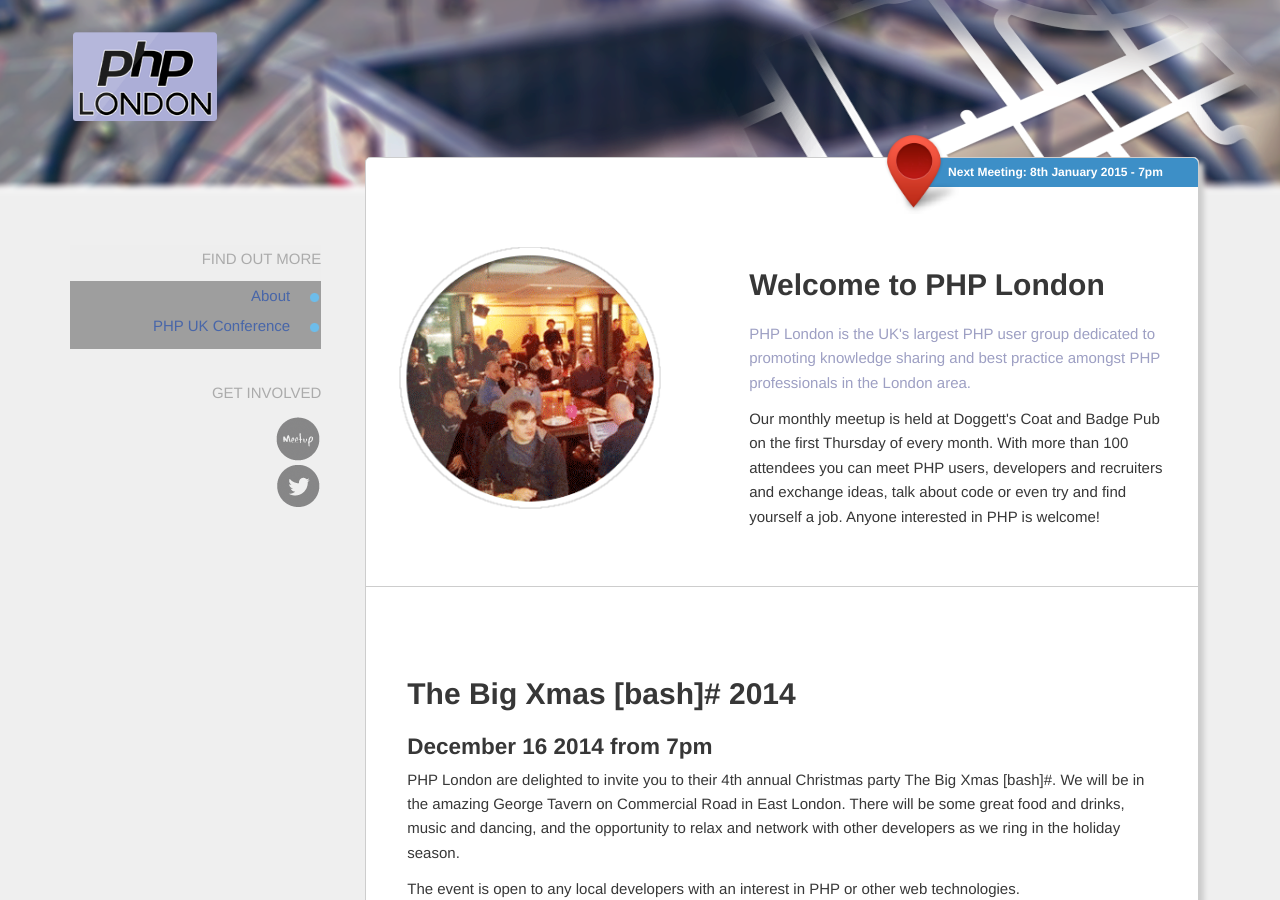
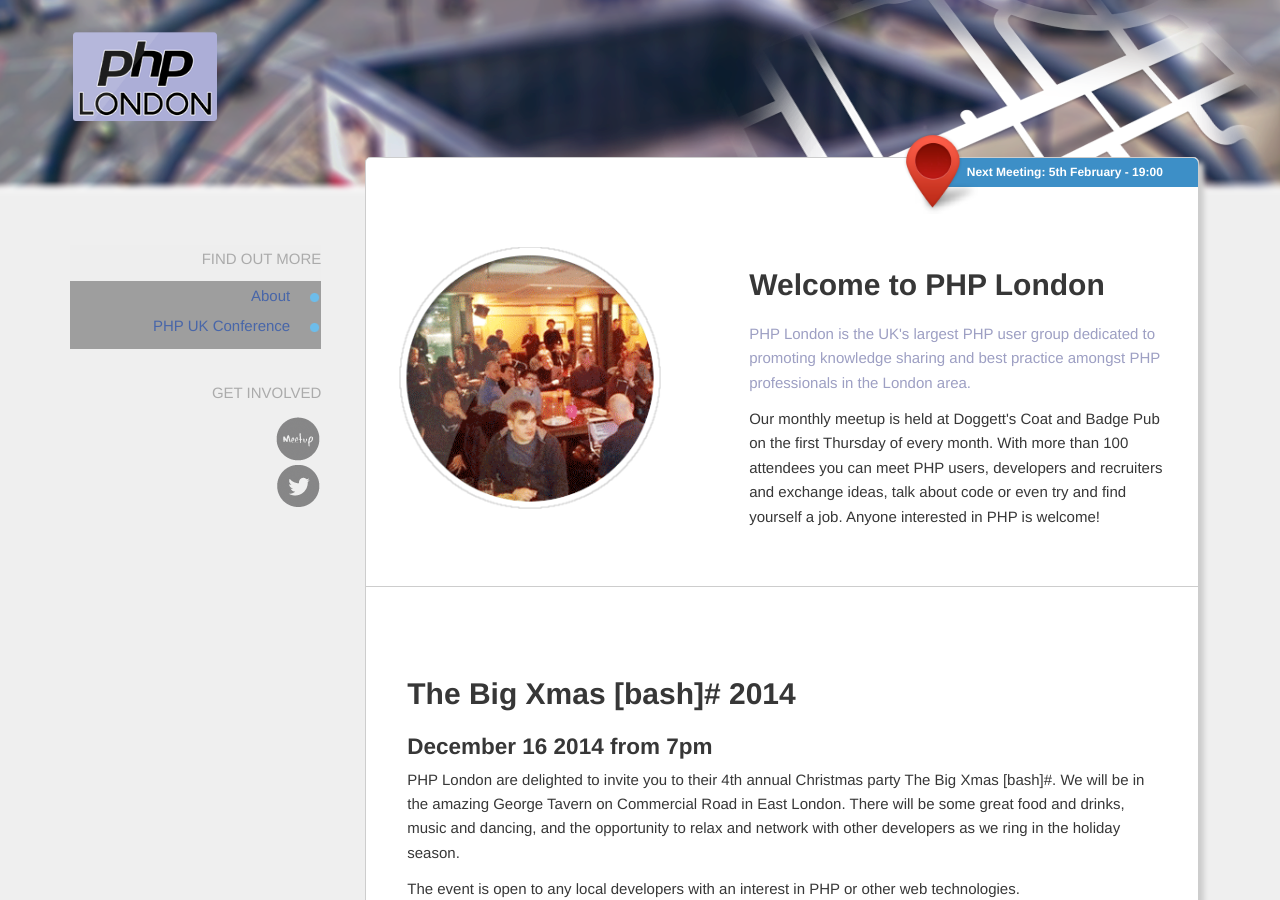
Before and after one commit to phplondon/phplondon.github.io, a Jekyll site: the page built from index.html, in a window 1280 px wide and 900 px high. Built offline with Jekyll 4.4.1, drawn with Linux system fonts in a browser that asks for light colours; grey boxes are pictures that could not be loaded.

Commit message:
February Meeting

```diff
--- a/_layouts/default.html
+++ b/_layouts/default.html
@@ -73,7 +73,7 @@
                             <div id="home-content" role="main">
                                 <div id="meetup-date">
                                     <div id="next-meetup">
-                                        <b>Next Meeting: 8th January 2015 - 7pm<br></b>
+                                        <b>Next Meeting: 5th February - 19:00<br></b>
                                     </div>
                                     <img class="map-pin" src="/assets/MapPin.png" alt="MapPin">
                                 </div>
```
